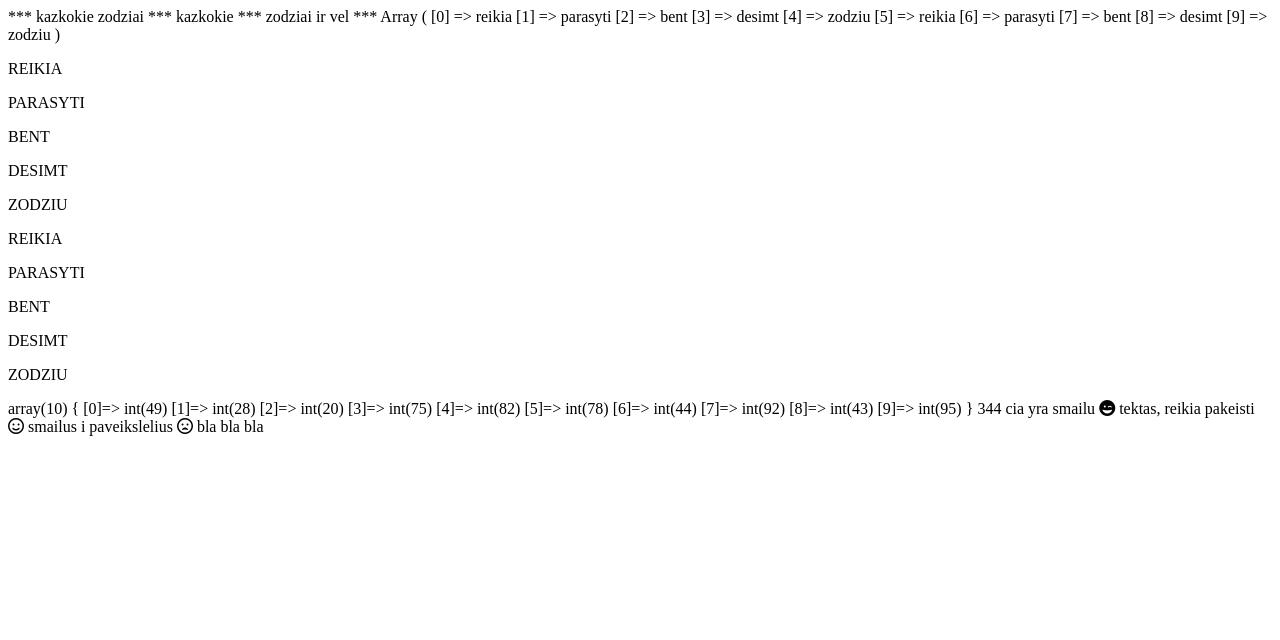
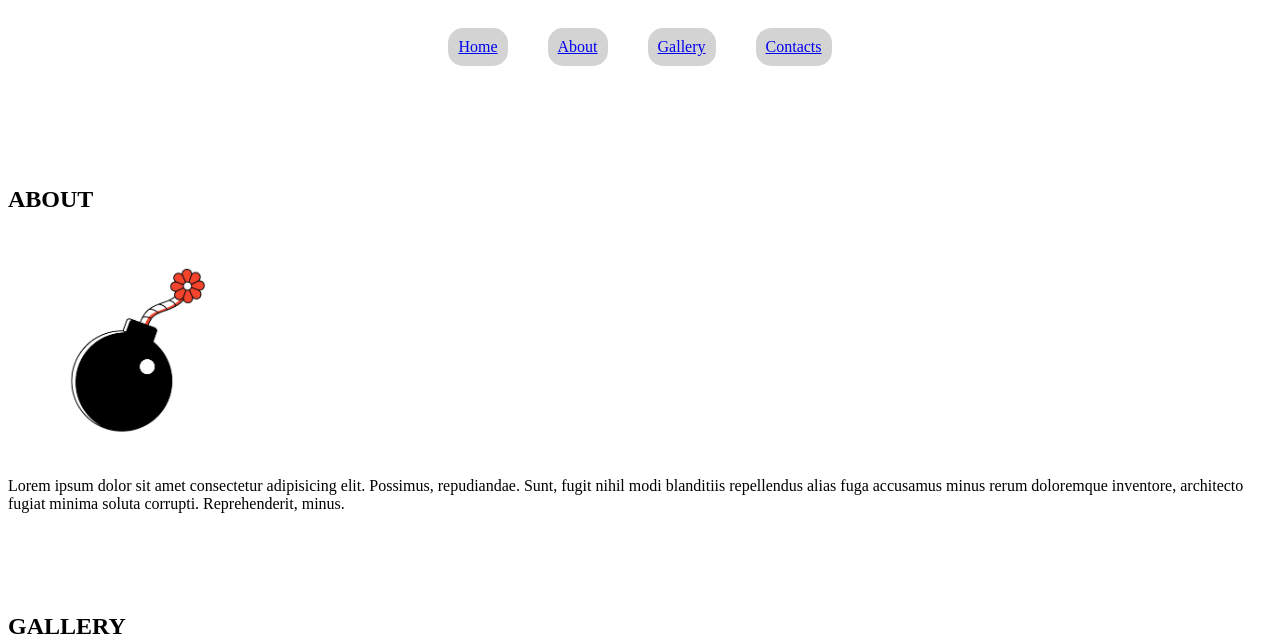
Before and after one commit to onutebaltrunaite/Dec_8, a PHP site: page / in a window 1280 px wide; the page is wider, and only the part inside the window is pictured. Shown: the top 640 px of that part. Before the commit the page ends 436 px from the top of that part, so only its background shows below. Run offline with PHP 8.4, Linux system fonts and the light colour scheme; data that the repository does not hold is empty; some libraries are stand-ins or nearby versions; grey boxes are pictures that could not be loaded.

Commit message:
first commit

```diff
--- a/index.php
+++ b/index.php
@@ -2,15 +2,10 @@
 ini_set('display_errors', 1);
 ini_set('display_startup_errors', 1);
 error_reporting(E_ALL);
-date_default_timezone_set('Europe/Vilnius');
 
+include_once 'php.php';
 
-$stringas = 'sudas kazkokie zodziai rupuze kazkokie rupuze zodziai ir vel rupuze';
-$keiksmazodis = ['rupuze', 'sudas'];
-
-$numbers = [];
-$suma = 0;
-$smailuTekstas = 'cia yra smailu :-D tektas, reikia pakeisti :-) smailus i paveikslelius :-( bla bla bla';
+// var_dump($arrayGallery);
 ?>
 
 <!DOCTYPE html>
@@ -18,116 +13,45 @@ $smailuTekstas = 'cia yra smailu :-D tektas, reikia pakeisti :-) smailus i pavei
 <head>
     <meta charset="UTF-8">
     <meta name="viewport" content="width=device-width, initial-scale=1.0">
-    <script src="https://kit.fontawesome.com/42762d49f1.js" crossorigin="anonymous"></script>
-    <title> Title </title>
-<style>
-
-</style>
-
-</head>
+    <title>Document</title>
+    <link rel="stylesheet" href="style.css">
 
 </head>
 <body>
-
-
-
-    <?php print (str_replace($keiksmazodis,"***",$stringas)); ?>
-
-
-
-
-
-    <?php
-    $zodziai = 'reikia parasyti bent desimt zodziu reikia parasyti bent desimt zodziu';
-    $suskaidytas = explode(" ", $zodziai);
-    // $didelis = strtoupper($suskaidytas);
-    print_r($suskaidytas);
-    ?>
-    <?php foreach($suskaidytas as $zodis): ?>
-    <p><?php print strtoupper($zodis); ?></p>
-    <?php endforeach; ?>
-
-
-
-
-
-    <?php
-        for ($x = 0; $x < 10; $x++){
-            $numbers[] = rand(0, 100);
-        }
-        var_dump($numbers);
-
-        foreach ($numbers as $number) {
-            if($number % 2 == 0){
-                $suma += $number;
-            }
-        };
-        print $suma;
-    ?>
-
-
-
-
-        <!-- NEEEE -->
-    <!-- <?php foreach($numbers as $number):?>
-    <?php if($number % 2 == 0): ?>
-    <p><?php print $number; ?></p>
-    <?php endif; ?>
-    <?php endforeach; ?> -->
-
-
-
-        <!-- NEVEIKS -->
-        <!-- <?php foreach ($smailuTekstas as $zod) {
-            if($zod == ':-)') {
-                $smailuTekstas = str_replace(':-)', '<i class="far fa-smile"></i>', $smailuTekstas);
-            }
-            if($zod == ':-D') {
-                $smailuTekstas = str_replace(':-D', '<i class="fas fa-grin-wink"></i>', $smailuTekstas);
-            }
-            if($zod == ':-(') {
-                $smailuTekstas = str_replace(':-(', '<i class="far fa-frown-open"></i>', $smailuTekstas);
-            }
-        };
-        ?> -->
-
-
-
-
-        <?php
-            $smailuTekstas = str_replace(':-)', '<i class="far fa-smile"></i>', $smailuTekstas);
-            $smailuTekstas = str_replace(':-D', '<i class="fas fa-grin-wink"></i>', $smailuTekstas);
-            $smailuTekstas = str_replace(':-(', '<i class="far fa-frown-open"></i>', $smailuTekstas);
-            print $smailuTekstas;
-        ?>
-
-
-
-
+    <header id='home'>
+        <div class='nav'>
+            <?php foreach ($array['navBar'] as $item): ?>
+            <a href="<?php print $item['id']?>" class='btnStyle'><?php print $item['name']; ?></a>
+            <?php endforeach; ?>
+        </div>
+    </header>
+    <main>
+        <section id='about'>
+            <h1>ABOUT</h1>
+            <?php foreach ($array['arrayAbout'] as $item): ?>
+            <img src="<?php print $item['logo']; ?>" alt="">
+            <div><?php print $item['about']; ?></div>
+            <?php endforeach; ?>
+        </section>
+        <section id='gallery'>
+            <h1>GALLERY</h1>
+            <div class='d-flex'>
+                <?php foreach ($array['arrayGallery'] as $item): ?>
+                <img src="<?php print $item['picture']; ?>" alt="">
+                <div><?php print $item['about']; ?></div>
+                <?php endforeach; ?>
+            </div>
+        </section>
+    </main>
+    <footer id='contacts'>
+        <h1>CONTACTS</h1>
+        <?php foreach ($array['arrayContacts'] as $item): ?>
+            <p><?php print $item['phone'] ?></p>
+            <p><?php print $item['address'] ?></p>
+        <?php endforeach; ?>
+    </footer>
 
 
 
 </body>
 </html>
-
-
-
-
-
-<!--
-//1. Sukurti masyva is 10 atsitiktiniu skaiciu nuo 0 iki 100.
-//2. Patikrinti masyve esancias reiksmes ar jos yra lygines ir jei jos lygines visas jas sudejus atvaizduoti
-//ekrane.
-//Panaudojant %
-
-
-// 1. Sukurkite funkcija, kuri priimtu viena argumenta - $tekst ir tekste pakeistu smail`us (:-), :-D, :-(, ir tt.) i paveiksliukus.
-//Galima pasinaudoti: https://www.pic4ever.com/ (str_replace pades)//Panaudoti str_replace
-
-// 1. Sukurkite salyga kuri priimtu viena parametra $text ir grazintu teksta.
-//Jeigu tekstas yra ilgesnis negu 100 simboliu, tekstas turetu buti apkirptas is desines ir prideti trys taskai (...).
-//Grazinto teksto ilgis turi nevirsyti 100 simboliu kartu su taskais.
-//Panaudoti mb_strlen ir mb_substr
-//2. Papildykite 1 uzduoti taip, kad tekstas nebutu nukirptas ties zodzio vidurio o ties tarpu.
-////Grazinto teksto ilgis gali buti mazesnis uz 100 simboliu, bet svarbiausia ne didesnis.
-/// Panaudoti mb_strlen, mb_substr, mb_strrpos, -->
--- /dev/null
+++ b/php.php
@@ -0,0 +1,60 @@
+<?php
+
+$array = [
+    'navBar' => [
+        [
+            'id' => '#home',
+            'name' => 'Home'
+        ],
+        [
+            'id' => '#about',
+            'name' => 'About'
+        ],
+        [
+            'id' => '#gallery',
+            'name' => 'Gallery'
+        ],
+        [
+            'id' => '#contacts',
+            'name' => 'Contacts'
+        ]
+    ],
+    'arrayAbout' => [
+        [
+            'logo' => 'images/bomb.jpg',
+            'about' => 'Lorem ipsum dolor sit amet consectetur adipisicing elit. Possimus, repudiandae. Sunt, fugit nihil modi blanditiis repellendus alias fuga accusamus minus rerum doloremque inventore, architecto fugiat minima soluta corrupti. Reprehenderit, minus.'
+        ]
+    ],
+    'arrayGallery' => [
+        [
+            'picture' => 'https://img.freepik.com/free-vector/bomb-tnt-vector-clip-art-illustration_138676-88.jpg?size=626&ext=jpg&ga=GA1.2.1534020743.1601078400',
+            'about' => 'Lorem ipsum dolor sit amet consectetur adipisicing elit. Possimus, repudiandae. Sunt, fugit nihil modi blanditiis repellendus alias fuga accusamus minus rerum doloremque inventore, architecto fugiat minima soluta corrupti. Reprehenderit, minus.'
+        ],
+        [
+            'picture' => 'https://cdn3.vectorstock.com/i/1000x1000/08/02/word-pow-with-bomb-explosive-vector-16950802.jpg',
+            'about' => 'Lorem ipsum dolor sit amet consectetur adipisicing elit. Possimus, repudiandae. Sunt, fugit nihil modi blanditiis repellendus alias fuga accusamus minus rerum doloremque inventore, architecto fugiat minima soluta corrupti. Reprehenderit, minus.'
+        ],
+        [
+            'picture' => 'https://cdn5.vectorstock.com/i/1000x1000/50/39/funny-cartoon-bomb-with-cigar-vector-1895039.jpg',
+            'about' => 'Lorem ipsum dolor sit amet consectetur adipisicing elit. Possimus, repudiandae. Sunt, fugit nihil modi blanditiis repellendus alias fuga accusamus minus rerum doloremque inventore, architecto fugiat minima soluta corrupti. Reprehenderit, minus.'
+        ],
+        [
+            'picture' => 'https://encrypted-tbn0.gstatic.com/images?q=tbn:ANd9GcTKtKx6Cu--HmKz626sz1E8fO6cfTgVxZ5QWg&usqp=CAU',
+            'about' => 'Lorem ipsum dolor sit amet consectetur adipisicing elit. Possimus, repudiandae. Sunt, fugit nihil modi blanditiis repellendus alias fuga accusamus minus rerum doloremque inventore, architecto fugiat minima soluta corrupti. Reprehenderit, minus.'
+        ]
+    ],
+    'arrayContacts' => [
+        [
+            'address' => 'Pakalnuciu 3, Rokiskis',
+            'phone' => '666-666-666'
+        ],
+        [
+            'address' => 'Topoliu 3, Rokiskis',
+            'phone' => '666-666-666'
+        ]
+    ]
+
+];
+
+
+?>
--- /dev/null
+++ b/style.css
@@ -0,0 +1,24 @@
+.nav {
+    display: flex;
+    justify-content: center;
+}
+.btnStyle {
+    margin: 20px;
+    padding: 10px;
+    border-radius: 15px;
+    background-color: lightgrey;
+}
+.btnStyle:hover {
+    background-color: rgb(160, 157, 157);
+}
+img {
+    height: 200px;
+    margin: 20px;
+}
+.d-flex {
+    display: flex;
+    /* flex-wrap: wrap; */
+}
+h1 {
+    margin-top: 100px;
+}
```
Also changed, not shown: images/bomb1.jpg (added), images/bomb2.jpg (added), images/bomb3.jpg (added), images/bomb4.jpg (added).
